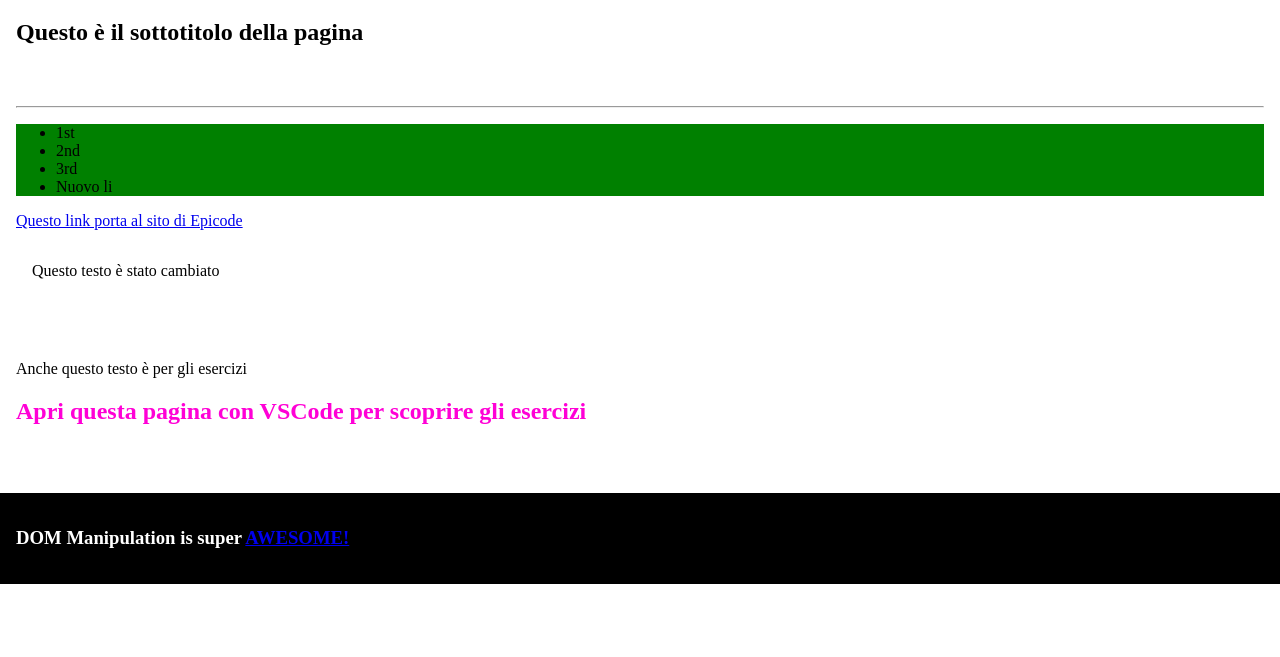
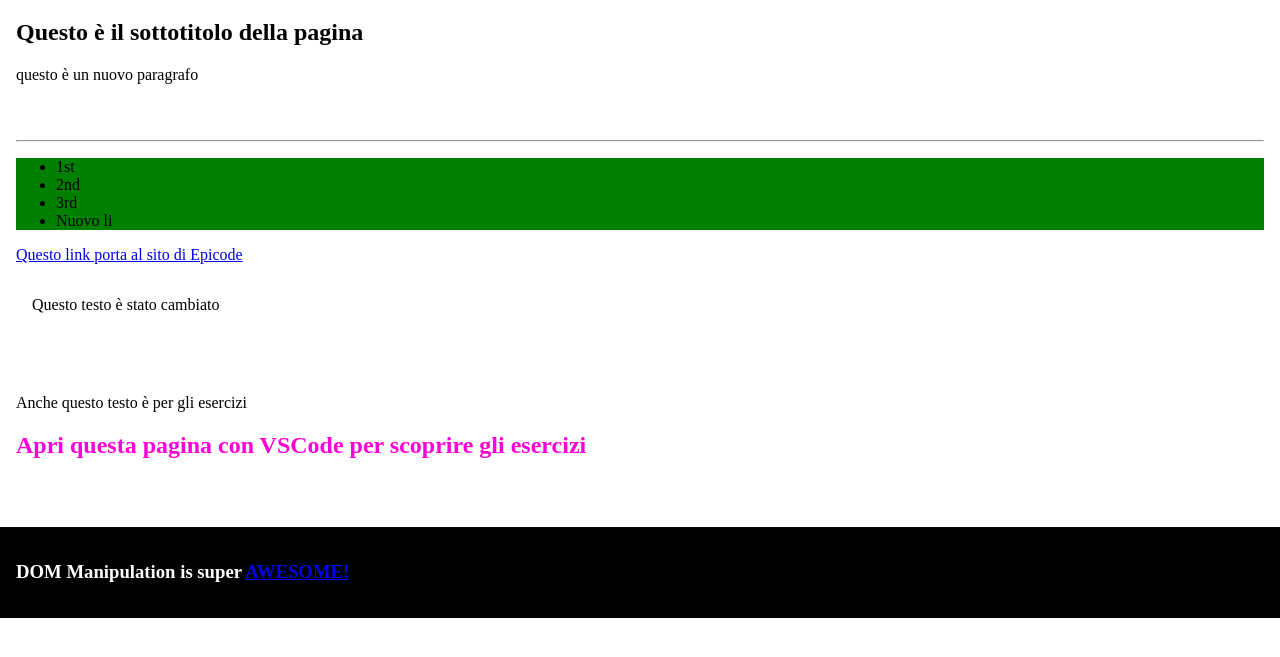
Before and after one commit to GhostPeppino2612/corso, a plain HTML site: page esercizi/esercizio12/D6.html in a window 1280 px wide. Shown: the part 77-734 px from the top of the page. Drawn offline with Linux system fonts and the light colour scheme.

Commit message:
completo esercizi

```diff
--- a/esercizi/esercizio12/D6.html
+++ b/esercizi/esercizio12/D6.html
@@ -132,10 +132,12 @@
             */
 
       const addParagraph = function () {
-        const allDiv = document.querySelector("div");
-        const srcDiv = allDiv;
+        const srcDiv = document.querySelector("body > div:first-of-type");
+        const newP = document.createElement("p");
+        newP.innerText = "questo è un nuovo paragrafo";
+        srcDiv.appendChild(newP);
       };
-
+      addParagraph();
       /* ESERCIZIO 7
                Scrivi una funzione che faccia scomparire la prima lista non ordinata
             */
```
